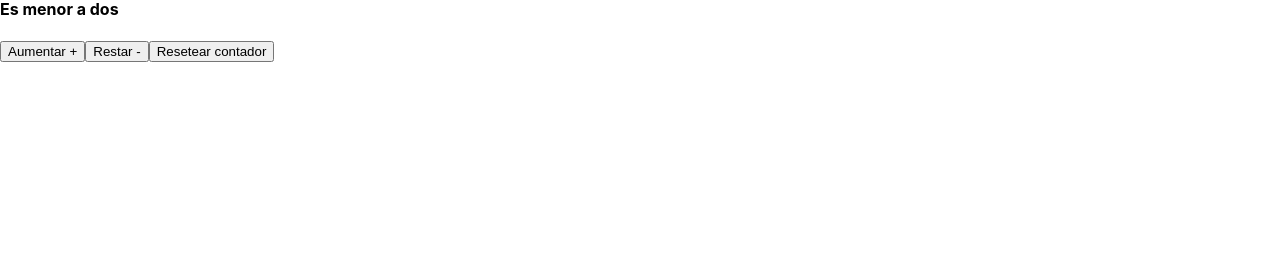
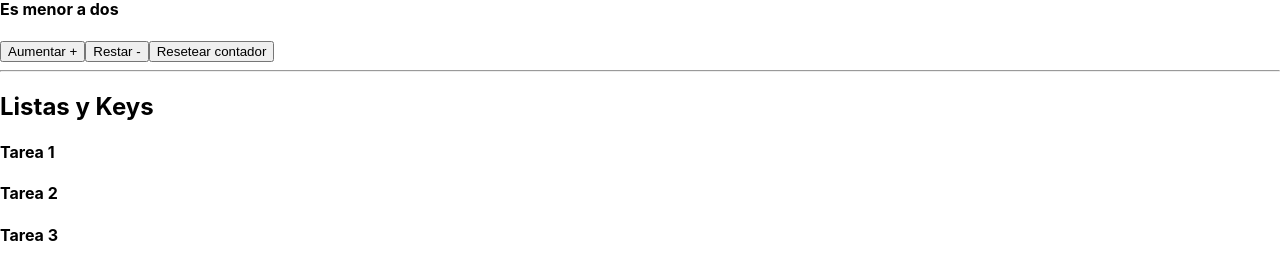
Before and after one commit to Jefh15/fundamentos-react, a React (Create React App) app: page / in a window 1280 px wide. Shown: the part 690-952 px from the top of the page. Before the commit the page ends 800 px from the top, so only its background shows below. Built offline with nearby package versions, Linux system fonts and the light colour scheme.

Commit message:
Creo un componente que me ayuda a ver como funcionan las LISTAS y KEYS, el map() y sus tipos de estados pueden ser tanto array de numeros, array de strings, array de objetos

```diff
--- a/src/App.js
+++ b/src/App.js
@@ -1,9 +1,9 @@
 // importo el componente
 import Contador from "./components/Contador";
 import Eventos from "./components/Eventos";
+import ListasANDKeys from "./components/ListasANDKeys";
 import Parrafo from "./components/Parrafo";
 import Variables from "./components/Variables";
-
 
 function App() {
   return (
@@ -17,6 +17,8 @@ function App() {
       <Eventos />
       {/* Pinto el componente con Hooks useState de contador */}
       <Contador />
+      {/* Pinto el componente de listas y keys */}
+      <ListasANDKeys />
     </div>
   );
 }
--- /dev/null
+++ b/src/components/ListasANDKeys.jsx
@@ -0,0 +1,38 @@
+// rafce
+import React, { useState } from 'react'
+
+const ListasANDKeys = () => {
+
+    // variable de array de objetos
+    const estadoInicial = [
+        { id: 1, texto: 'Tarea 1' },
+        { id: 2, texto: 'Tarea 2' },
+        { id: 3, texto: 'Tarea 3' },
+    ]
+
+    // un array
+    const [lista, setLista] = useState(estadoInicial)
+
+
+
+    return (
+        <div>
+            <hr />
+            <h2>Listas y Keys</h2>
+            {/* pintamos nuestro array */}
+            {
+                // recorremos la lista
+                // map---> hace un mapeo o recorrido po cda uno de nuestros estados
+                // item -> cada uno de nuestros elementos
+                // index -> es nuestra key
+                // .map((nombredelitem, index o key)
+                lista.map((item, index) => (
+                    // le ponemos la key a nuestro item
+                    <h4 key={item.id}>{item.texto}</h4>
+                ))
+            }
+        </div>
+    )
+}
+
+export default ListasANDKeys
```
